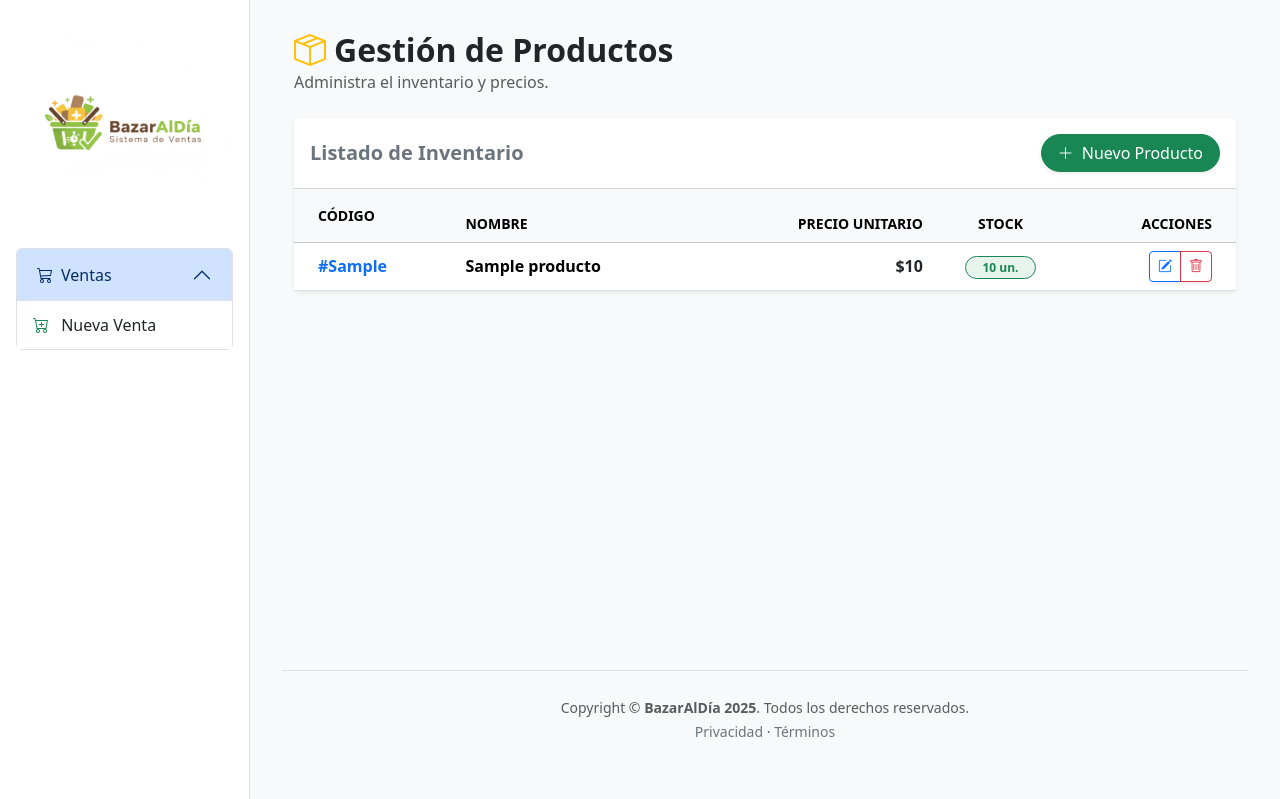
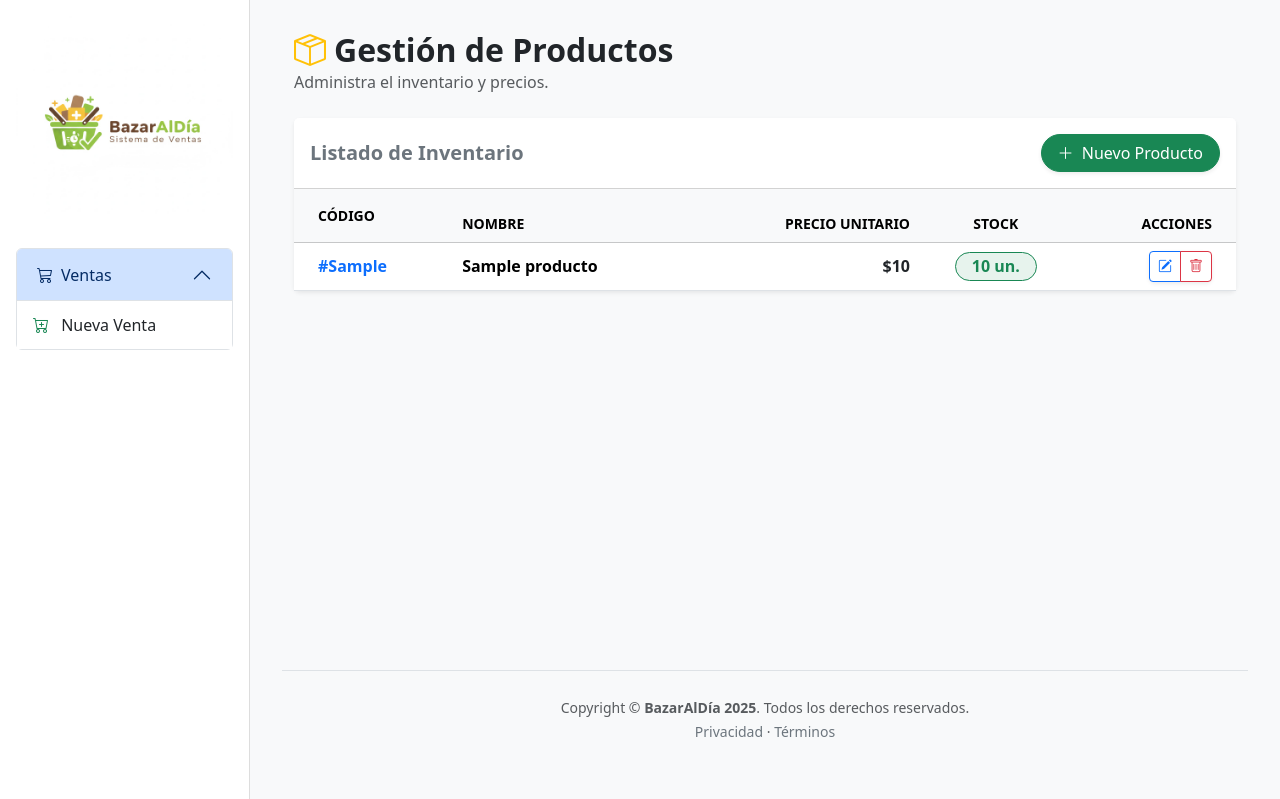
Before and after one commit to ceal2013/PROYECTO_INTEGRACION, a Django app: template templates/administracion/listar_productos.html in a window 1280 px wide. Shown: the part 60-859 px from the top of the page. Run offline with Django 5.2, Linux system fonts and the light colour scheme; the template is opened without the code that fills it: values that come from a table or form of the project are taken from there, others are empty; tables that the repository leaves empty hold one stand-in row (values such as "Sample post").

Commit message:
Refactor listado de productos: mejora de estilos en las etiquetas de stock, aumentando la legibilidad con un tamaño de fuente más grande.

```diff
--- a/templates/administracion/listar_productos.html
+++ b/templates/administracion/listar_productos.html
@@ -48,15 +48,15 @@
 
                             <td class="text-center">
                                 {% if producto.stock == 0 %}
-                                    <span class="badge bg-danger bg-opacity-10 text-danger border border-danger rounded-pill px-3">
+                                    <span class="badge bg-danger bg-opacity-10 text-danger border border-danger rounded-pill px-3 fs-6">
                                         Agotado (0)
                                     </span>
                                 {% elif producto.stock <= 5 %}
-                                    <span class="badge bg-warning bg-opacity-10 text-warning border border-warning rounded-pill px-3">
+                                    <span class="badge bg-warning bg-opacity-10 text-warning border border-warning rounded-pill px-3 fs-6">
                                         Crítico ({{ producto.stock }})
                                     </span>
                                 {% else %}
-                                    <span class="badge bg-success bg-opacity-10 text-success border border-success rounded-pill px-3">
+                                    <span class="badge bg-success bg-opacity-10 text-success border border-success rounded-pill px-3 fs-6">
                                         {{ producto.stock }} un.
                                     </span>
                                 {% endif %}
```
